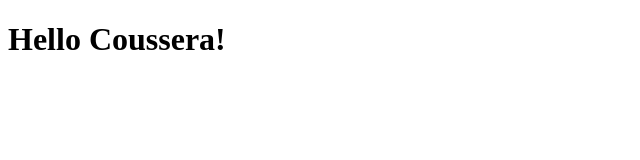
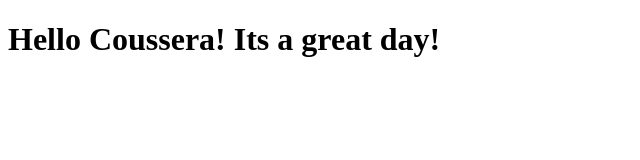
Before and after one commit to rafaelfmaldonado/coussera-test, a plain HTML site: page site/index.html in a window 1280 px wide. Shown: the whole page, without its empty margins (0-640 px from the left). Drawn offline with Linux system fonts and the light colour scheme.

Commit message:
small addition to our page content.

```diff
--- a/site/index.html
+++ b/site/index.html
@@ -4,6 +4,6 @@
 	<title>Hello Coussera!</title>
 </head>
 <body>
-<h1>Hello Coussera!<h1>
+<h1>Hello Coussera! Its a great day!<h1>
 </body>
 </html>
```
